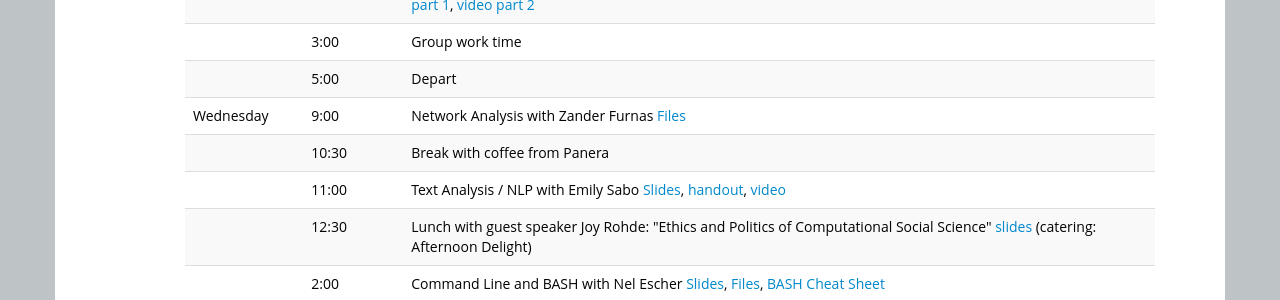
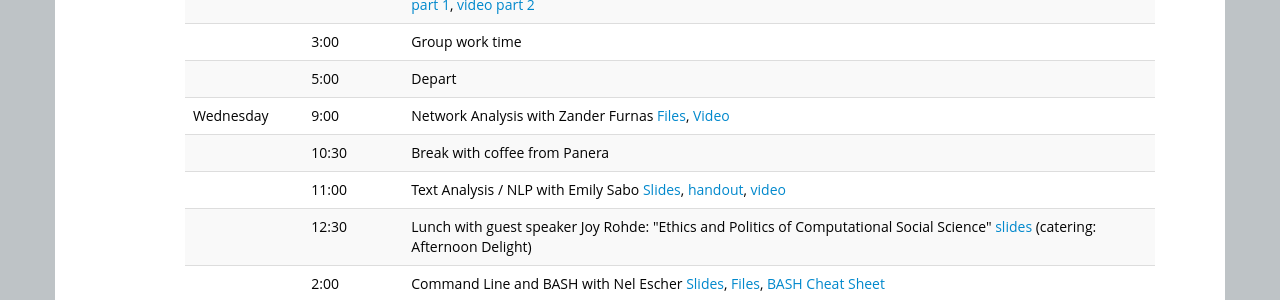
Before and after one commit to ICOSBigDataCamp/2019-summer-camp, a Jekyll site: the page built from index.html, in a window 1280 px wide and 900 px high, scrolled down 1500 px. Shown: the part 154-454 px from the top of the window. Built offline with Jekyll 4.4.1, drawn with Linux system fonts in a browser that asks for light colours.

Commit message:
zander video

```diff
--- a/index.html
+++ b/index.html
@@ -156,7 +156,7 @@
   <tr> <td></td>       <td>3:00</td>   <td>Group work time</td> </tr>
   <tr> <td></td>       <td>5:00</td>   <td>Depart</td> </tr>
 
-  <tr> <td>Wednesday</td><td>9:00</td>    <td>Network Analysis with Zander Furnas <a href="data/DataCampNetworkXIntroduction.zip" target="_blank">Files</a></td> </tr>
+  <tr> <td>Wednesday</td><td>9:00</td>    <td>Network Analysis with Zander Furnas <a href="data/DataCampNetworkXIntroduction.zip" target="_blank">Files</a>, <a href="http://leccap.engin.umich.edu/leccap/viewer/r/lxgTOy" target="_blank">Video</a></td> </tr>
   <tr> <td></td>       <td>10:30</td>   <td>Break with coffee from Panera</td> </tr>
   <tr> <td></td>       <td>11:00</td>   <td>Text Analysis / NLP with Emily Sabo <a href="slides/DataCamp_2019_TextAnalysis_Final.pdf" target="_blank">Slides</a>, <a href="slides/python-regular-expressions-cheat-sheet.pdf" target="_blank">handout</a>, <a href="http://leccap.engin.umich.edu/leccap/viewer/r/0NEA1W" target="_blank">video</a> </td> </tr>
   <tr> <td></td>       <td>12:30</td>   <td>Lunch with guest speaker Joy Rohde: "Ethics and Politics of Computational Social Science" <a href="slides/Ethics_Politics_of_Computational_Social_Science.pptx" target="_blank">slides</a> (catering: Afternoon Delight)</td> </tr>
```
